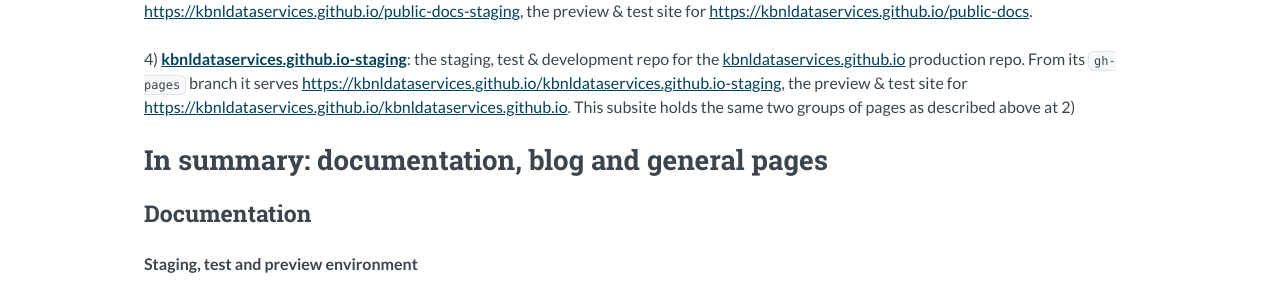
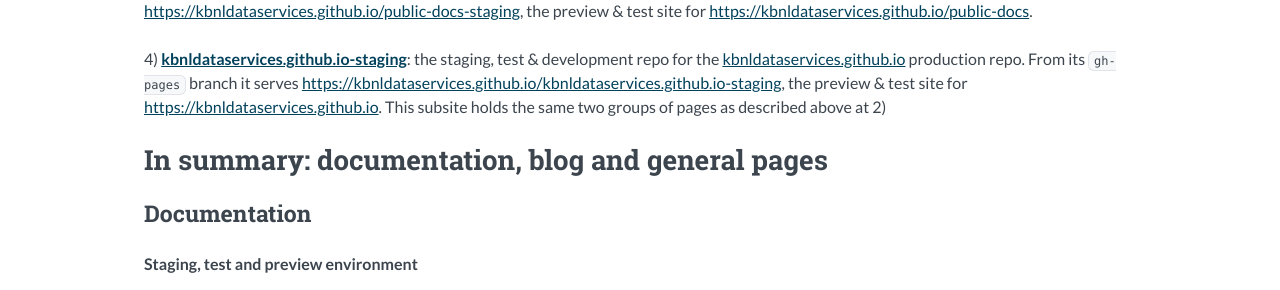
Before and after one commit to KBNLdataservices/kbnldataservices.github.io-staging, a Jekyll site: the page built from _pages/github.md, in a window 1280 px wide. Shown: the part 943-1233 px from the top of the page. Built offline with Jekyll 4.4.1, drawn with Linux system fonts in a browser that asks for light colours; nearby versions of some CDN libraries; some web fonts are replaced; some of the changed lines change nothing that is shown.

Commit message:
Update github.md

````diff
--- a/_pages/github.md
+++ b/_pages/github.md
@@ -33,7 +33,7 @@
 From its ```gh-pages``` branch it serves [https://kbnldataservices.github.io/public-docs-staging](https://kbnldataservices.github.io/public-docs-staging), the preview & test site for [https://kbnldataservices.github.io/public-docs](https://kbnldataservices.github.io/public-docs).
 
 4) [**kbnldataservices.github.io-staging**](https://github.com/KBNLdataservices/kbnldataservices.github.io-staging): the staging, test & development repo for the [kbnldataservices.github.io](https://github.com/KBNLdataservices/kbnldataservices.github.io) production repo.
-From its ```gh-pages``` branch it serves [https://kbnldataservices.github.io/kbnldataservices.github.io-staging](https://kbnldataservices.github.io/kbnldataservices.github.io-staging), the preview & test site for [https://kbnldataservices.github.io/kbnldataservices.github.io](https://kbnldataservices.github.io/kbnldataservices.github.io).
+From its ```gh-pages``` branch it serves [https://kbnldataservices.github.io/kbnldataservices.github.io-staging](https://kbnldataservices.github.io/kbnldataservices.github.io-staging), the preview & test site for [https://kbnldataservices.github.io](https://kbnldataservices.github.io).
 This subsite holds the same two groups of pages as described above at 2)
 
 
````
